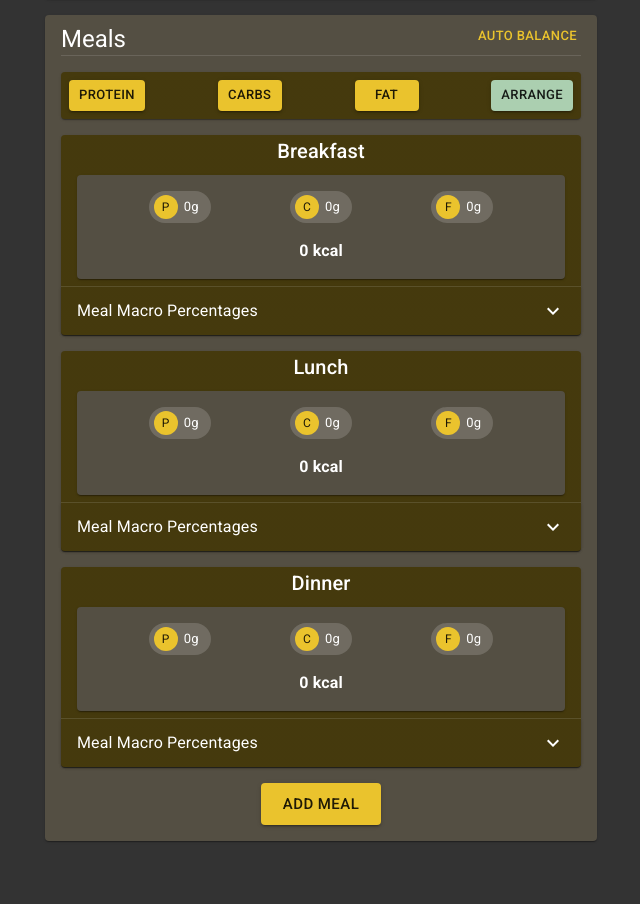
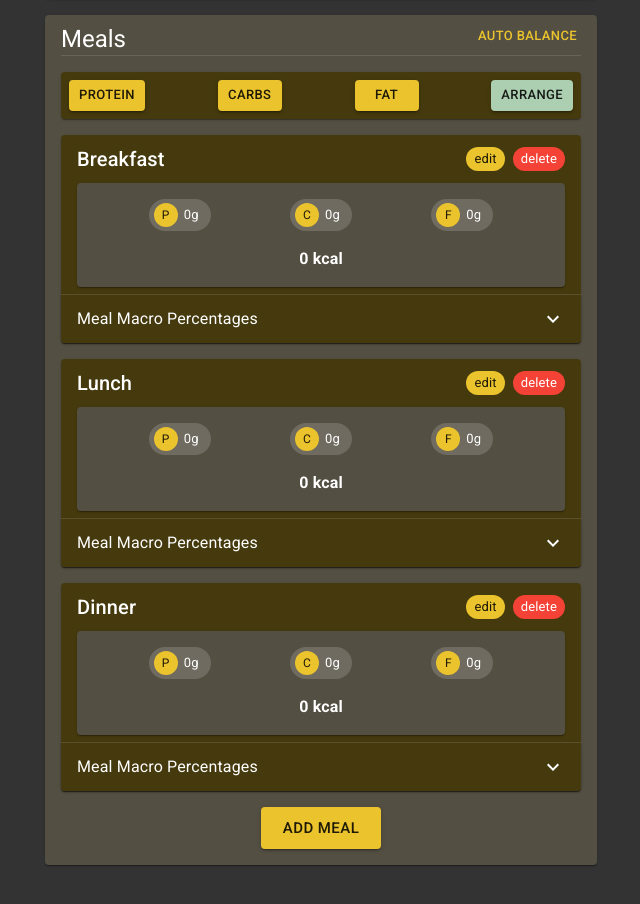
Before and after one commit to andrewdieppa/caloriculator, a React (Create React App) app: page / in a window 1280 px wide. Shown: the part 962-1866 px from the top of the page, without its empty margins (319-959 px from the left). Built offline with nearby package versions, Linux system fonts and the light colour scheme.

Commit message:
add edit feature

```diff
--- a/src/components/Meals/Meal.js
+++ b/src/components/Meals/Meal.js
@@ -1,4 +1,4 @@
-import { useEffect } from 'react';
+import { useState, useRef, useEffect } from 'react';
 import MealMacPercSlider from './MealMacPercSlider';
 import MacroChip from './MacroChip';
 import {
@@ -9,10 +9,15 @@ import {
   Accordion,
   AccordionSummary,
   AccordionDetails,
+  Chip,
+  TextField,
+  Button,
+  Collapse,
 } from '@mui/material';
 import ExpandMoreIcon from '@mui/icons-material/ExpandMore';
 import { useSelector, useDispatch } from 'react-redux';
 import {
+  setName,
   setProteinPerc,
   setProteinPercTotal,
   setCarbPerc,
@@ -61,16 +66,128 @@ const Meal = ({ meal }) => {
     dispatch(setFatPercTotal());
   }, [meal.fatPerc, fatGrams]);
 
+  // edit mode state and ref
+  const editFieldRef = useRef(null);
+
+  const [editMode, setEditMode] = useState(false);
+  const [titleMode, setTitleMode] = useState(true);
+
+  useEffect(() => {
+    if (editMode) {
+      editFieldRef.current.focus();
+    }
+  }, [editMode]);
+
+  const handleEditClick = () => {
+    setTitleMode(false);
+  };
+
+  const handleCancelClick = () => {
+    setEditMode(false);
+  };
+
+  const handleTitleExit = () => {
+    setEditMode(true);
+  };
+
+  const handleEditExit = () => {
+    setTitleMode(true);
+  };
+
+  const handleConfirmClick = e => {
+    e.preventDefault();
+    if (editFieldRef.current.value === '') {
+      return;
+    }
+    dispatch(setName({ mealId: meal.id, name: editFieldRef.current.value }));
+    setEditMode(false);
+  };
+
+  // conditional title bar content for edit mode
+  // based on transition behavior
+  const titleBarContent = (
+    <>
+      {/* editing */}
+      <Collapse
+        in={editMode}
+        timeout={200}
+        onExited={handleEditExit}
+        unmountOnExit
+      >
+        <Box
+          sx={{
+            display: 'flex',
+            justifyContent: 'space-between',
+            px: 2,
+            py: 1,
+          }}
+        >
+          <form onSubmit={handleConfirmClick}>
+            <Stack>
+              <TextField
+                inputRef={editFieldRef}
+                size="small"
+                id="meal-name"
+                label="Meal Name"
+              />
+              <Box sx={{ display: 'flex', justifyContent: 'space-between' }}>
+                <Button size="small" onClick={handleCancelClick}>
+                  Cancel
+                </Button>
+                <Button type="submit" size="small" onClick={handleConfirmClick}>
+                  Confirm
+                </Button>
+              </Box>
+            </Stack>
+          </form>
+        </Box>
+      </Collapse>
+      {/* not editing */}
+      <Collapse
+        in={titleMode}
+        timeout={200}
+        onExited={handleTitleExit}
+        unmountOnExit
+      >
+        <Box
+          sx={{
+            display: 'flex',
+            justifyContent: 'space-between',
+            px: 2,
+            py: 1,
+          }}
+        >
+          <Typography variant={'h6'} component="h5">
+            {meal.name}
+          </Typography>
+          <Stack direction="row" alignItems="center" spacing={1}>
+            <Chip
+              label="edit"
+              size="small"
+              color="primary"
+              onClick={handleEditClick}
+            />
+            <Chip
+              label="delete"
+              size="small"
+              color="error"
+              onClick={() => {}}
+            />
+          </Stack>
+        </Box>
+      </Collapse>
+    </>
+  );
+
   return (
     <Paper>
-      <Typography textAlign={'center'} variant={'h6'} component="h5">
-        {meal.name}
-      </Typography>
+      {titleBarContent}
+
       <Paper
         sx={{
           bgcolor: 'background.paperVariant',
           mx: 2,
-          my: 1,
+          mb: 1,
           px: 4,
           py: 2,
         }}
--- a/src/store/mealsSlice.js
+++ b/src/store/mealsSlice.js
@@ -49,6 +49,10 @@ export const mealsSlice = createSlice({
   name: 'mealsData',
   initialState,
   reducers: {
+    setName: (state, action) => {
+      state.meals.find(meal => meal.id === action.payload.mealId).name =
+        action.payload.name;
+    },
     setCalories: (state, action) => {
       state.meals.find(meal => meal.id === action.payload.mealId).calories =
         action.payload.calories;
@@ -163,6 +167,7 @@ export const mealsSlice = createSlice({
 });
 
 export const {
+  setName,
   setCalories,
   setProteinPerc,
   setCarbPerc,
--- a/src/themes.js
+++ b/src/themes.js
@@ -27,12 +27,12 @@ const darkTheme = createTheme({
     primary: {
       main: '#eac32d',
       light: '#ffe07d',
-      dark: '#3b2f00',
+      dark: '#B19421',
     },
     secondary: {
       main: '#abcfb0',
       light: '#c7eccb',
-      dark: '#2e4e36',
+      dark: '#8EAB92',
     },
     background: {
       paper: '#3b2f00',
```
